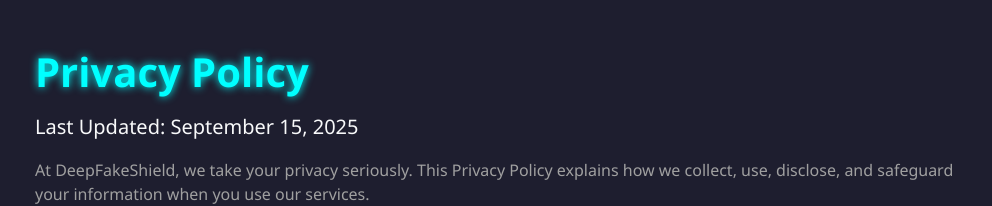
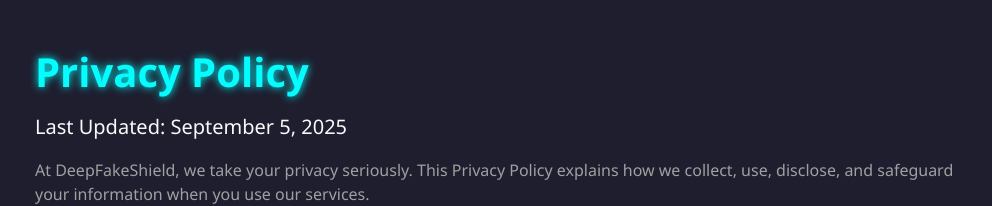
Before and after one commit to MihinFernando/DeepFakeShield, a React (Create React App) app in the folder deepfake-shield-frontend/: page /privacy in a window 1280 px wide. Shown: the top 206 px of the page, without its empty margins (142-1134 px from the left). Built offline with nearby package versions, Linux system fonts and the light colour scheme; no server answers.

Commit message:
Changes in Privacypolicy

```diff
--- a/deepfake-shield-frontend/src/components/PrivacyPolicy.js
+++ b/deepfake-shield-frontend/src/components/PrivacyPolicy.js
@@ -9,7 +9,7 @@
       <Row className="mb-5">
         <Col lg={10} className="mx-auto">
           <h1 className="text-glow mb-3">Privacy Policy</h1>
-          <p className="lead">Last Updated: September 15, 2025</p>
+          <p className="lead">Last Updated: September 5, 2025</p>
           <p className="text-light-muted">
             At DeepFakeShield, we take your privacy seriously. This Privacy Policy explains how we collect,
             use, disclose, and safeguard your information when you use our services.
```
